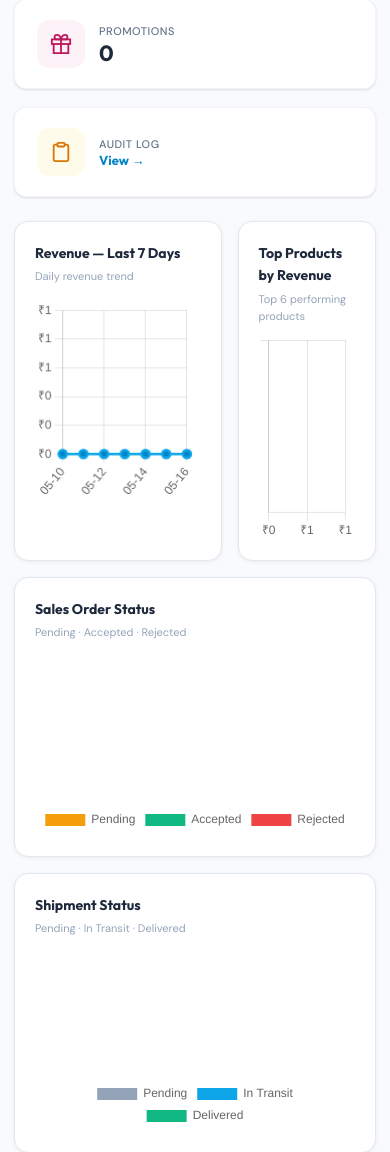
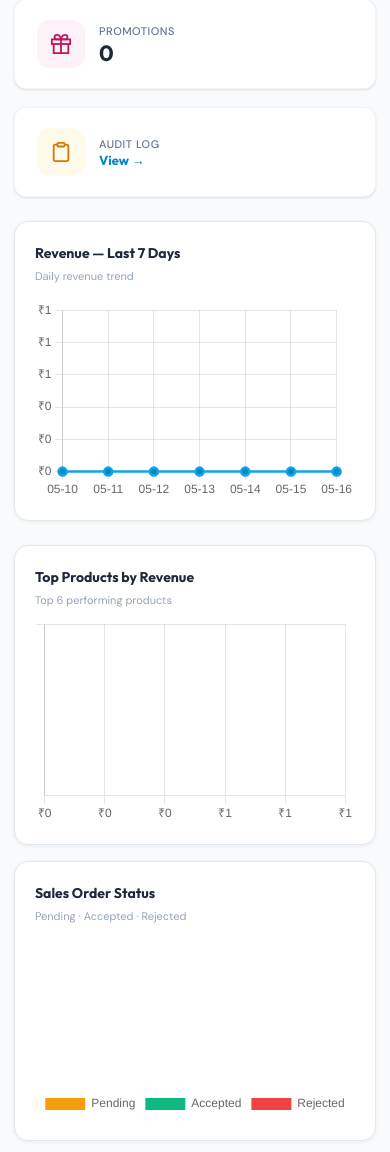
Before and after one commit to likhitha3123/Inventory-Management-System, a Flask app: page /admin/dashboard in a window 390 px wide. Shown: the part 815-1967 px from the top of the page. Run offline with Flask 3, Linux system fonts and the light colour scheme; the visitor is signed in with stand-in values (Sample User, id 1); data that the repository does not hold is empty; parts of the project's set-up code (start-up, migrations or seed data) failed here and were passed over; some libraries are stand-ins or nearby versions.

Commit message:
Admin Dashboard graphs

```diff
--- a/templates/admin/dashboard.html
+++ b/templates/admin/dashboard.html
@@ -11,6 +11,17 @@
 .chart-wrap{position:relative;height:200px;}
 .charts-grid{display:grid;grid-template-columns:1fr 1fr;gap:16px;margin-bottom:16px;}
 .charts-grid-3{display:grid;grid-template-columns:2fr 1fr 1fr;gap:16px;margin-bottom:16px;}
+.dashboard-top-charts{
+  display:grid;
+  grid-template-columns:3fr 2fr;
+  gap:24px;
+}
+
+@media (max-width: 768px){
+  .dashboard-top-charts{
+    grid-template-columns:1fr;
+  }
+}
 @media(max-width:900px){.charts-grid,.charts-grid-3{grid-template-columns:1fr;}}
 </style>
 </head>
@@ -69,7 +80,7 @@
   </div>
 
   <!-- Charts Row 1: Revenue line (wide) + Top Products bar -->
-  <div class="charts-grid" style="grid-template-columns:3fr 2fr;">
+  <div class="charts-grid dashboard-top-charts">
     <div class="chart-card">
       <div class="chart-title">Revenue — Last 7 Days</div>
       <div class="chart-sub">Daily revenue trend</div>
```
